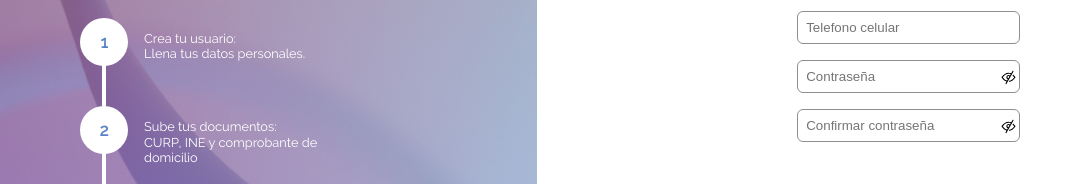
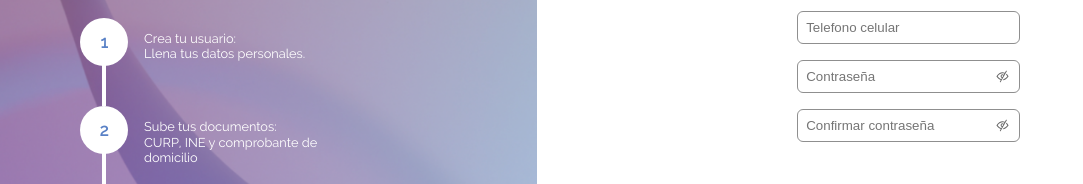
Before and after one commit to megadatogit/registro, a React (Vite) app in the folder lsregistroweb/: page / in a window 1280 px wide. Shown: the part 309-493 px from the top of the page, without its empty margins (0-1083 px from the left). Built offline with nearby package versions, Linux system fonts and the light colour scheme.

Commit message:
ajuste de ojos en campo passw

```diff
--- a/lsregistroweb/src/components/Inicio/registro.module.css
+++ b/lsregistroweb/src/components/Inicio/registro.module.css
@@ -201,11 +201,12 @@
 
 .passwordToggle {
     position: absolute;
-    right: 21%;
+    right: 23%;
     top: 30%;
     cursor: pointer;
 
 }
 .ojos {
-    width: 15px;
+    width: 13px;
+    filter: opacity(0.6);
 }
```
